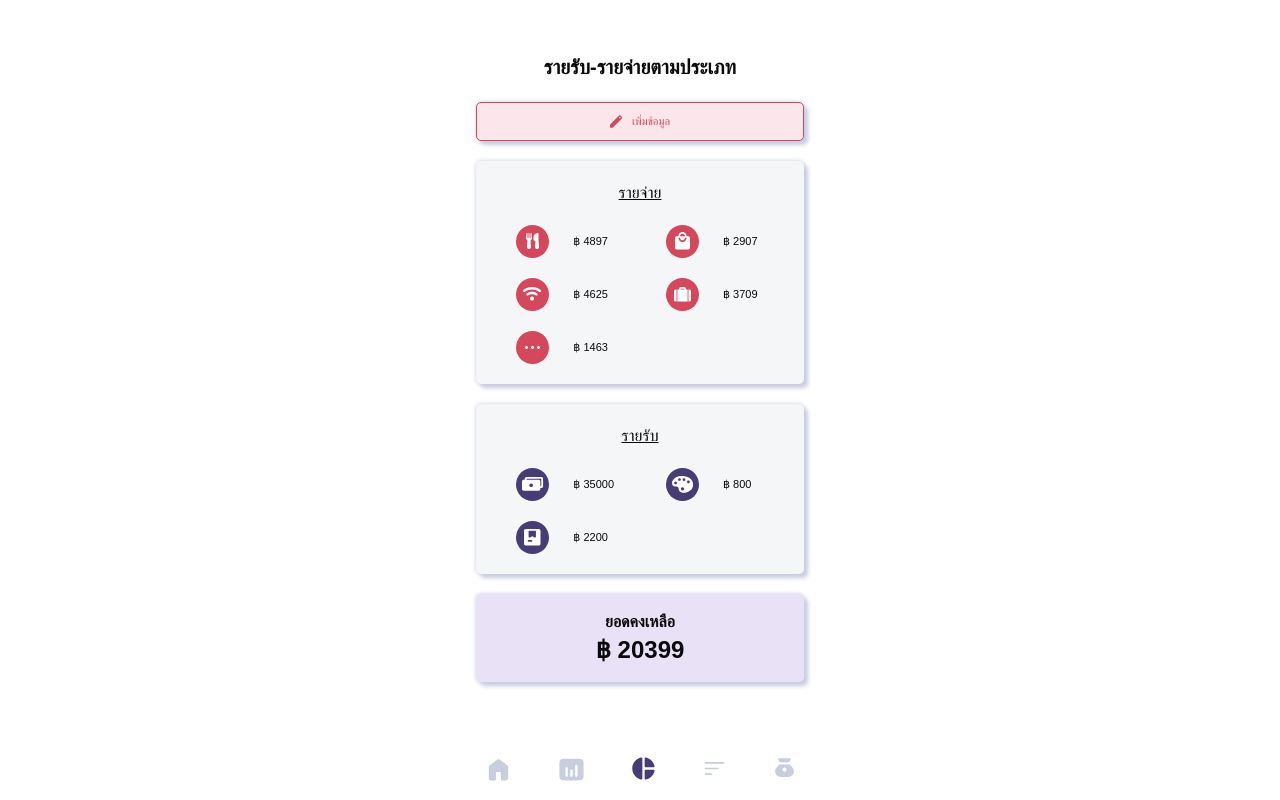
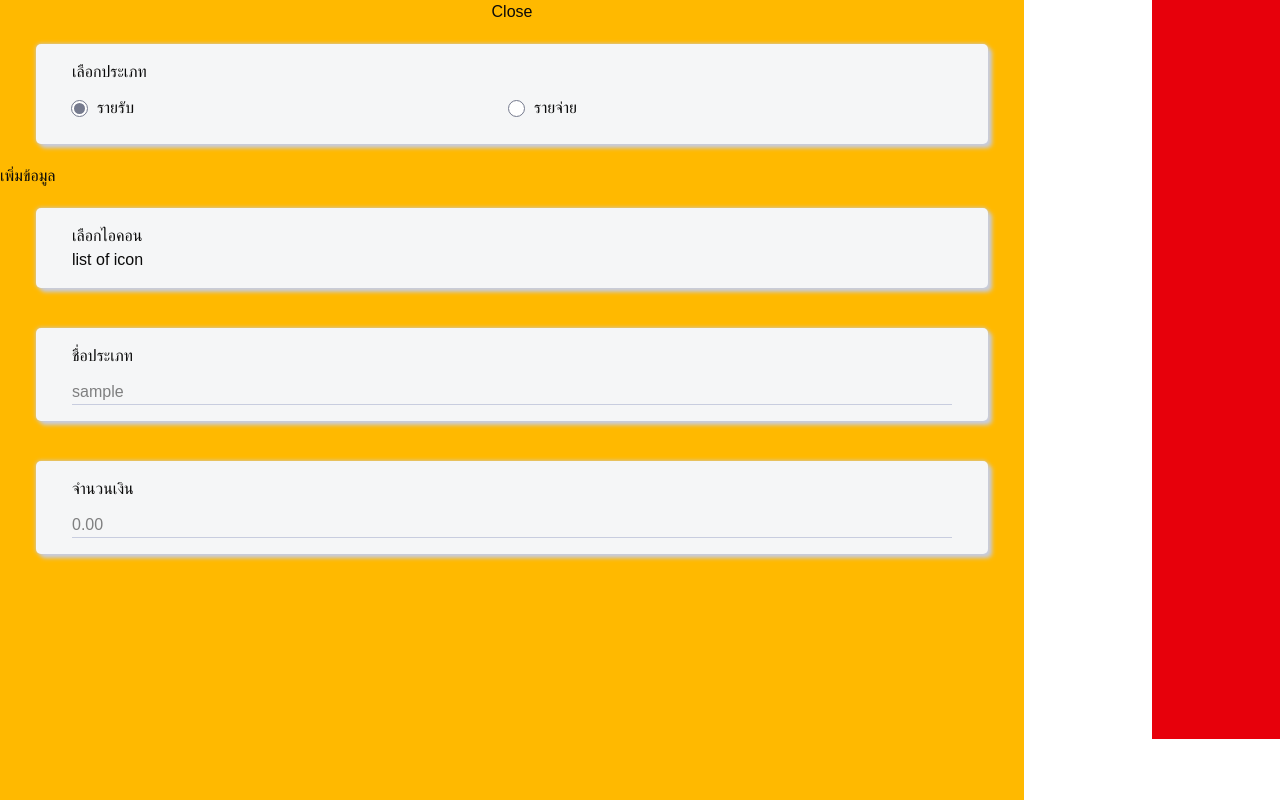
Before and after one commit to Sek-Code/PaaToy-CashFlow, a Next.js app in the folder frontend/: page /category in a window 1280 px wide. Both pictures are taken after a click on the element "เพิ่มข้อมูล". Built offline with nearby package versions, Linux system fonts and the light colour scheme; a web font is replaced by a local one.

Commit message:
add edit button input and radio button field

```diff
--- a/frontend/app/category/page.tsx
+++ b/frontend/app/category/page.tsx
@@ -1,9 +1,6 @@
-'use client'
-import React from "react";
-import { RaiRab } from "@/components/ui/RaiRub";
-import { CategoryIcon } from "@/components/ui/CategoryIcon";
+"use client";
+import React, { useState } from "react";
 import { Box } from "@/components/ui/Box";
-import { Cat } from "lucide-react";
 import {
   CategorySummaryBox,
   CategoryData,
@@ -20,7 +17,7 @@ const expenseData: CategoryData[] = [
   { categoryName: "wifi", amount: 4625.0, categoryIconName: "wifi" },
   {
     categoryName: "transportation",
-    amount: 3709.0,
+    amount: 370900.0,
     categoryIconName: "transportation",
   },
   { categoryName: "others", amount: 1463.0, categoryIconName: "other" },
@@ -45,15 +42,16 @@ const balance: number =
   expenseData.reduce((sum, data) => sum + data.amount, 0);
 const balanceCategory: "income" | "expense" =
   balance >= 0 ? "income" : "expense";
-  const balanceColor = `text-${balanceCategory}-text`;
+const balanceColor = `text-${balanceCategory}-text`;
 
-export default function Category({}: Props) {
+export default function Category({ }: Props) {
+
   return (
-    <div className="max-w-[1024px] mx-auto">
+    <div className="mx-auto max-w-5xl">
       <h1 className="text-center text-sub-1 mt-13 mb-5 mx-19">
         รายรับ-รายจ่ายตามประเภท
       </h1>
-      <EditButton> เพิ่มข้อมูล</EditButton>
+      <EditButton>เพิ่มข้อมูล</EditButton>
       <CategorySummaryBox data={expenseData} category="expense" />
       <CategorySummaryBox data={incomeData} category="income" />
       <Box category={balanceCategory} className="m-5 p-4 text-center">
--- a/frontend/app/globals.css
+++ b/frontend/app/globals.css
@@ -49,6 +49,8 @@
   --radius-4xl: calc(var(--radius) * 2.6);
   --color-navbar-active: var(--income-color-main);
   --color-navbar-inactive: var(--custom-grey);
+  --color-input-line: var(--custom-grey);
+  --color-custom-grey: var(--custom-grey);
   --text-head: 36px;
   --text-sub-1: 20px;
   --text-sub-2: 16px;
@@ -67,6 +69,7 @@
   --color-income-text: var(--income-color-main);
   --color-expense-text: var(--expense-color-main);
   --shadow-box: 0 0 4px 0 var(--custom-grey), 4px 4px 4px 0 var(--custom-grey);
+  --shadow-focus: 0 0 4px 1px var(--color-neutral-sub);
 }
 
 :root {
@@ -167,6 +170,9 @@
   }
   html {
     font-family: "IBM Plex Sans Thai", sans-serif;
+    margin: 0 auto;
+    max-width: 1024px;
+    background-color: var(--destructive);
   }
   h1 {
     @apply text-head font-bold;
--- a/frontend/app/stat/page.tsx
+++ b/frontend/app/stat/page.tsx
@@ -9,21 +9,27 @@ import {
 
 type Props = {};
 
-const chartConfig = {
-  desktop: {
-    label: "Desktop",
-    color: "#2563eb",
-  },
-  mobile: {
-    label: "Mobile",
-    color: "#60a5fa",
-  },
-} satisfies ChartConfig;
+// const chartConfig = {
+//   desktop: {
+//     label: "Desktop",
+//     color: "#2563eb",
+//   },
+//   mobile: {
+//     label: "Mobile",
+//     color: "#60a5fa",
+//   },
+// } satisfies ChartConfig;
 
-export default function Stat({}: Props) {
+export default function Stat({ }: Props) {
+        const handleClick = (e: React.MouseEvent) => {
+          e.stopPropagation();
+            alert("Button clicked!");
+            console.log("Button clicked!");
+        };
   return (
     <div>
       <div>dsdsdssdsdsdสถิติการใช้จ่ายasdadadaaadadadadd</div>
+      <button className="bg-income-bg" onClick={handleClick}>buttonnnn</button>
     </div>
   );
 }
--- a/frontend/components/ui/Box.tsx
+++ b/frontend/components/ui/Box.tsx
@@ -1,13 +1,15 @@
-import React from 'react'
+import React from "react";
 
-type Props = {
+interface BoxProps extends React.ComponentPropsWithoutRef<"div"> {
   category?: "income" | "expense" | "";
-  children: React.ReactNode;
-  className?: string;
-};
+}
 
-export function Box({ category = "", children, className = "" }: Props) {
-
+export function Box({
+  category = "",
+  children,
+  className = "",
+  ...props
+}: BoxProps) {
   const color =
     category === "income"
       ? "bg-income-bg"
@@ -16,7 +18,10 @@ export function Box({ category = "", children, className = "" }: Props) {
         : "bg-neutral-bg";
 
   return (
-      <div className={`shadow-box rounded-[5px] ${className} ${color}`}>
+    <div
+      {...props}
+      className={`shadow-box rounded-[5px] ${className} ${color}`}
+    >
       {children}
     </div>
   );
--- a/frontend/components/ui/CategorySummaryBox.tsx
+++ b/frontend/components/ui/CategorySummaryBox.tsx
@@ -13,9 +13,9 @@ type Props = {
   category: "income" | "expense";
 }
 
-//type expenseDatas = { categoryName: string; amount: number };
+//type data = { categoryName: string; amount: number };
 
-// const expenseDatas: expenseDatas[] = [
+// const data: expenseDatas[] = [
 //   { categoryName: "food", amount: 4897.0 },
 //   { categoryName: "shopping", amount: 2907.0 },
 //   { categoryName: "wifi", amount: 4625.0 },
@@ -31,14 +31,17 @@ export function CategorySummaryBox({data, category}: Props) {
       </p>
       <div
         id="CategoryData"
-        className="grid grid-cols-2 gap-y-5 py-5 px-10 gap-x-13"
+        className="grid grid-cols-2 gap-y-5 pt-5 pb-10 px-10 gap-x-10"
       >
         {data.map((data) => (
-          <div className="flex items-center ">
+          <div
+            className="flex items-center justify-between"
+            key={data.categoryName}
+          >
             <CategoryIcon
               icon={`/category-icon/${data.categoryIconName}.svg`}
               category={category}
-              className="mr-6"
+              className="mr-1"
             />
             <p className="text-body font-medium">฿ {data.amount}</p>
           </div>
--- a/frontend/components/ui/EditButton.tsx
+++ b/frontend/components/ui/EditButton.tsx
@@ -1,16 +1,24 @@
-'use client'
-import React from 'react'
-import { Box } from './Box'
+"use client";
+import React, { useState } from "react";
+import { Box } from "./Box";
+import { Divide } from "lucide-react";
+import InputField from "./InputField";
+import RadioButtonField from "./RadioButtonField";
 
 type Props = { children?: React.ReactNode };
 
-export function EditButton({children}: Props) {
+export function EditButton({ children }: Props) {
+  const [isOpen, setIsOpen] = useState(false);
+
   const handleClick = (e: React.MouseEvent) => {
     e.stopPropagation();
     alert("Button clicked!");
+    console.log("Button clicked!");
+    setIsOpen(true);
   };
 
   return (
+    <>
       <Box
         className=" m-5 py-2.5 flex justify-center cursor-pointer rounded-[5px] border border-expense-text"
         onClick={handleClick}
@@ -21,5 +29,24 @@ export function EditButton({children}: Props) {
           {children}
         </span>
       </Box>
+
+      {isOpen && (
+        <div className="fixed inset-0 z-50 bg-amber-400 flex flex-col max-w-5xl">
+          <button onClick={() => setIsOpen(false)}>Close</button>
+          <RadioButtonField
+            title="เลือกประเภท"
+            choice={["รายรับ", "รายจ่าย"]}
+          />
+          <div>เพิ่มข้อมูล</div>
+          <Box className="mx-9 my-5 px-9 py-4">
+            <div>เลือกไอคอน</div>
+            <div>list of icon</div>
+          </Box>
+
+          <InputField title="ชื่อประเภท" placeholder="sample" />
+          <InputField title="จำนวนเงิน" placeholder="0.00" />
+        </div>
+      )}
+    </>
   );
 }
--- /dev/null
+++ b/frontend/components/ui/InputField.tsx
@@ -0,0 +1,30 @@
+import React from 'react'
+import { Box } from './Box';
+
+interface Props extends React.ComponentPropsWithoutRef<"input"> {
+  title?: string;
+    error?: string;
+    className?: string;
+}
+
+export default function InputField({title = '', error="", className ="",...props}: Props) {
+    return (
+      <Box className={`mx-9 my-5 px-9 py-4 flex flex-col ${className}`}>
+        {title && (
+          <label className="mb-3 text-sub-2 font-medium">{title}</label>
+        )}
+        <div>
+          <input
+            {...props}
+            className="w-full border-b border-input-line focus:border-primary outline-none"
+            // type={inputType}
+            // placeholder="sample"
+          />
+            </div>
+
+        {error && (
+          <span className="text-xs text-expense-text mt-1">{error}</span>
+        )}
+      </Box>
+    );
+}
--- a/frontend/components/ui/NavBar.tsx
+++ b/frontend/components/ui/NavBar.tsx
@@ -23,14 +23,18 @@ export default function NavBar({}: Props) {
   const pathname = usePathname();
 
   return (
-    <div className="fixed bottom-0 left-0 right-0 px-9.5 py-4 bg-white">
+    <div className="fixed bottom-0 left-0 right-0 px-9.5 py-4 bg-white max-h-[62px] ">
       <div className="flex gap-11 justify-center bg-white">
         {navItems.map((item: NavItem) => {
-        const { Icon } = item;
+          const { Icon } = item;
           const isActive = pathname === item.href;
           return (
             <Link key={item.href} href={item.href}>
-              <Icon className={isActive ? "text-navbar-active" : "text-navbar-inactive"} />
+              <Icon
+                className={
+                  isActive ? "text-navbar-active" : "text-navbar-inactive"
+                }
+              />
             </Link>
           );
         })}
--- /dev/null
+++ b/frontend/components/ui/RadioButtonField.tsx
@@ -0,0 +1,47 @@
+import React from "react";
+import { Box } from "./Box";
+import { Divide } from "lucide-react";
+
+interface Props extends React.ComponentPropsWithoutRef<"input"> {
+  title: string;
+  error?: string;
+  className?: string;
+  choice: string[];
+}
+
+export default function RadioButtonField({
+  title,
+  error = "",
+  className = "",
+  choice,
+  ...props
+}: Props) {
+  return (
+    <Box className={`mx-9 my-5 px-9 pt-4 pb-6 flex flex-col ${className}`}>
+      <label className="mb-3 text-sub-2 font-medium">{title}</label>
+
+      <div className="grid grid-flow-col">
+        {choice.map((option, index) => (
+          <label
+            htmlFor={option}
+            className="flex items-center gap-x-2.5 cursor-pointer"
+          >
+            <input
+              type="radio"
+              id={option}
+              name={title}
+              value={option}
+              defaultChecked={index === 0}
+              className="sr-only peer "
+            />
+            <div className="w-[15px] h-[15px] rounded-full shrink-0 bg-white outline-[0.5px] outline-neutral-sub peer-checked:bg-neutral-sub peer-checked:border-[2.25px] peer-checked:border-white peer-focus-visible:shadow-focus peer-focus-visible:outline-offset-1"></div>
+            {option}
+          </label>
+        ))}
+      </div>
+      {error && <span className="text-xs text-expense-text mt-1">{error}</span>}
+    </Box>
+  );
+}
+
+//className="w-full border-b border-input-line focus:border-primary outline-none"
```
Also changed, not shown: frontend/components/ui/IconField.tsx (added). Lines whose indentation alone changed are shown as unchanged.
